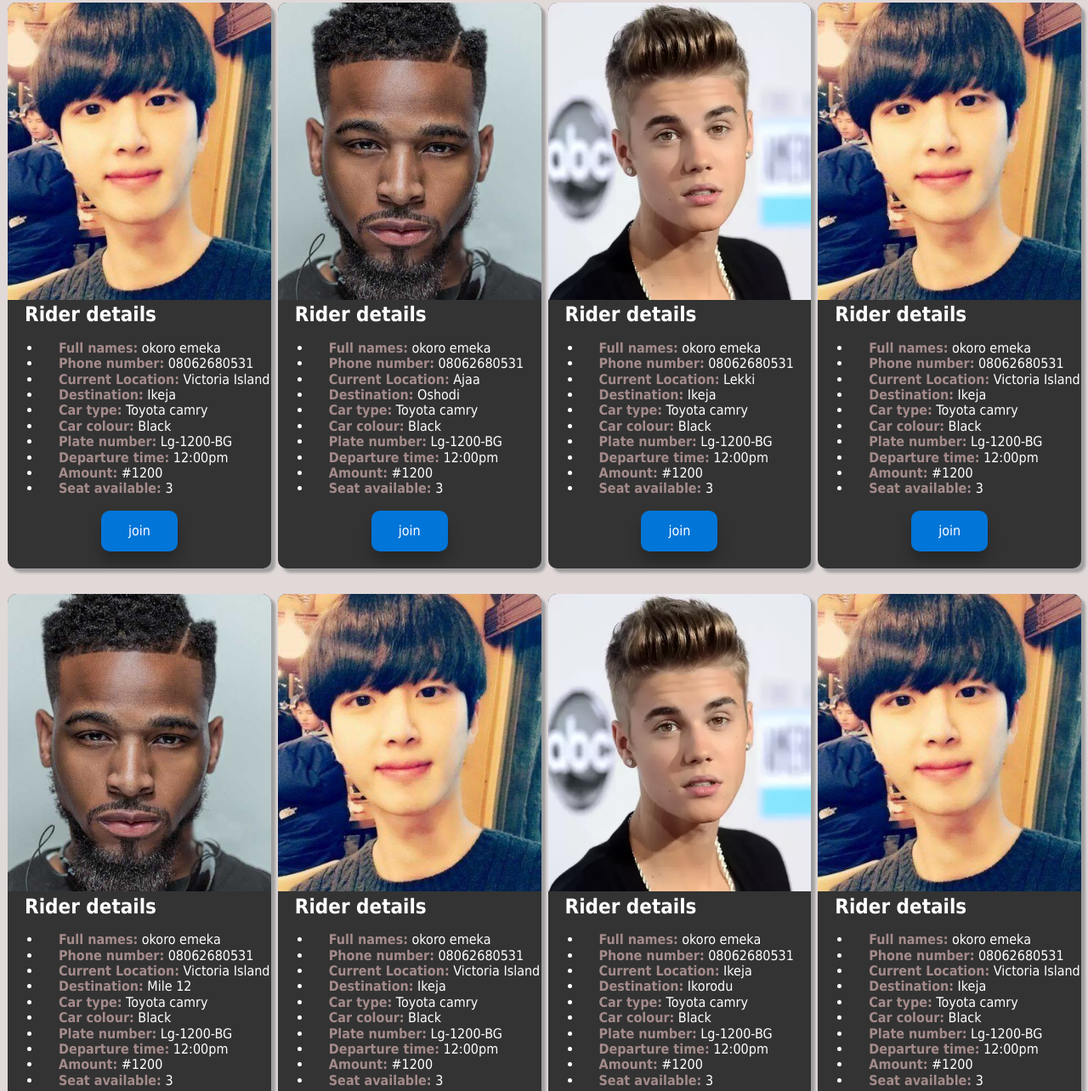
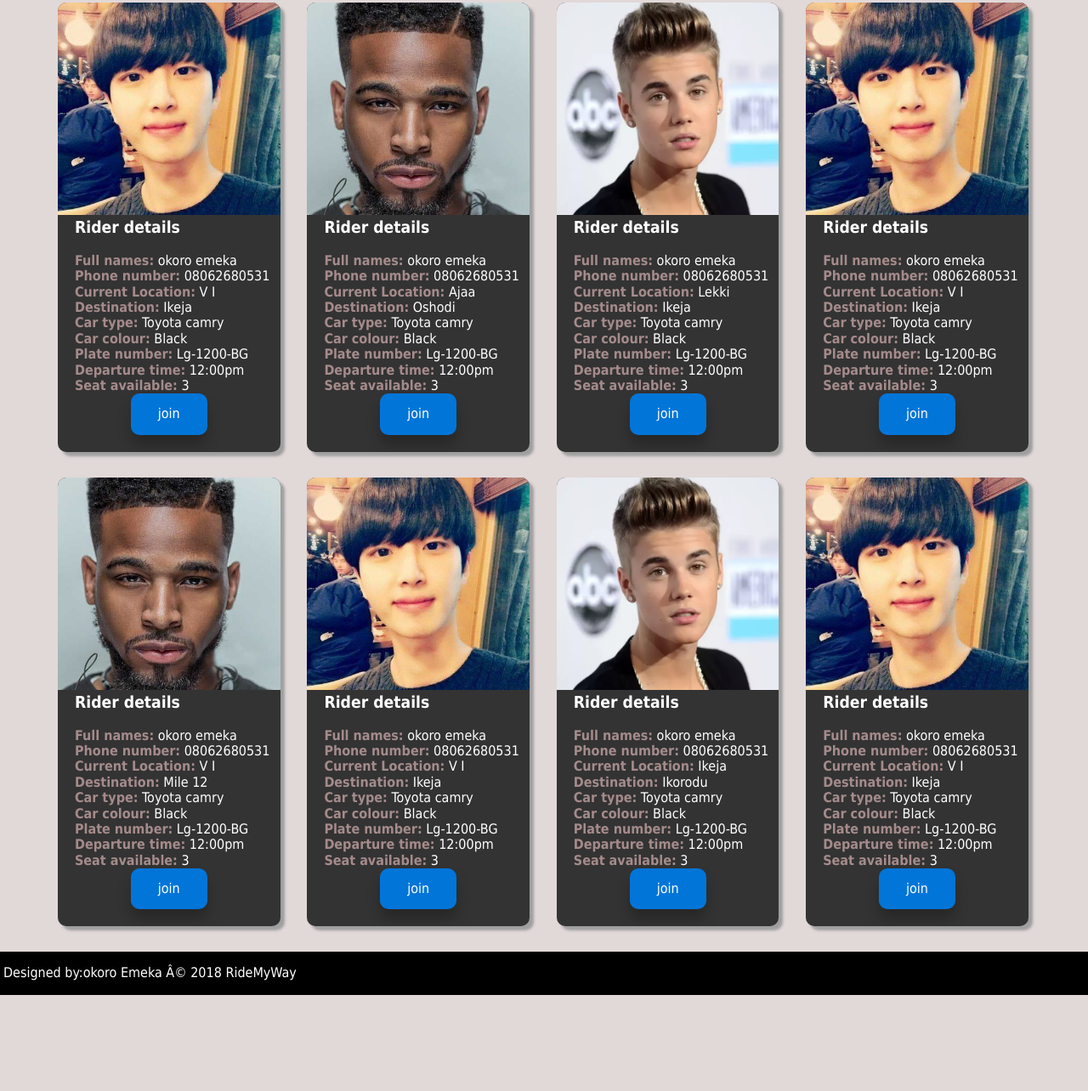
Before and after one commit to okoroemeka/Ride-my-way, a plain HTML site: page UI/availableRides.html in a window 1280 px wide. Shown: the part 463-1747 px from the top of the page at 85% size. After the commit the page ends 1634 px from the top, so only its background shows below. Drawn offline with nearby package versions, Linux system fonts and the light colour scheme.

Commit message:
fix(UI): fix page responsiveness

```diff
--- a/UI/availableRides.html
+++ b/UI/availableRides.html
@@ -38,7 +38,7 @@
 				</div>
 				<div class="row">
 					<div class="col-12" id="ride-offer-caption">
-						<h2>Available Ride offers</h2>
+						<h2>Ride offers</h2>
 					</div>
 				</div>
 
@@ -46,7 +46,7 @@
 				<div class="row cards-container">
 					<div class="col-3 cards-area">
 						<div class="row">
-							<div class="col-12 card">
+							<div class="col-10 card">
 								<img class="Rider-image" src="images/image1.jpg" alt="rider image">
 								<div class="person-details">
 									<p class="interesting-facts">Rider details</p>
@@ -57,7 +57,7 @@
 										<li>
 											<span class="facts">Phone number:</span> 08062680531</li>
 										<li>
-											<span class="facts">Current Location:</span> Victoria Island</li>
+											<span class="facts">Current Location:</span> V I</li>
 										<li>
 											<span class="facts">Destination:</span> Ikeja</li>
 										<li>
@@ -68,8 +68,6 @@
 											<span class="facts">Plate number:</span> Lg-1200-BG</li>
 										<li>
 											<span class="facts">Departure time:</span> 12:00pm</li>
-										<li>
-											<span class="facts">Amount:</span> #1200 </li>
 										<li>
 											<span class="facts">Seat available:</span> 3 </li>
 									</ul>
@@ -86,7 +84,7 @@
 					</div>
 					<div class="col-3 cards-area">
 						<div class="row">
-							<div class="col-12 card">
+							<div class="col-10 card">
 								<img class="Rider-image" src="images/image3.jpg" alt="rider image">
 								<div class="person-details">
 									<p class="interesting-facts">Rider details</p>
@@ -109,8 +107,6 @@
 										<li>
 											<span class="facts">Departure time:</span> 12:00pm</li>
 										<li>
-											<span class="facts">Amount:</span> #1200 </li>
-										<li>
 											<span class="facts">Seat available:</span> 3 </li>
 									</ul>
 								</div>
@@ -126,7 +122,7 @@
 					</div>
 					<div class="col-3 cards-area">
 						<div class="row">
-							<div class="col-12 card">
+							<div class="col-10 card">
 								<img class="Rider-image" src="images/image2.png" alt="rider image">
 								<div class="person-details">
 									<p class="interesting-facts">Rider details</p>
@@ -148,8 +144,7 @@
 											<span class="facts">Plate number:</span> Lg-1200-BG</li>
 										<li>
 											<span class="facts">Departure time:</span> 12:00pm</li>
-										<li>
-											<span class="facts">Amount:</span> #1200 </li>
+
 										<li>
 											<span class="facts">Seat available:</span> 3 </li>
 									</ul>
@@ -167,7 +162,7 @@
 					</div>
 					<div class="col-3 cards-area">
 						<div class="row">
-							<div class="col-12 card">
+							<div class="col-10 card">
 								<img class="Rider-image" src="images/image1.jpg" alt="rider image">
 								<div class="person-details">
 									<p class="interesting-facts">Rider details</p>
@@ -178,7 +173,7 @@
 										<li>
 											<span class="facts">Phone number:</span> 08062680531</li>
 										<li>
-											<span class="facts">Current Location:</span> Victoria Island</li>
+											<span class="facts">Current Location:</span> V I</li>
 										<li>
 											<span class="facts">Destination:</span> Ikeja</li>
 										<li>
@@ -189,8 +184,7 @@
 											<span class="facts">Plate number:</span> Lg-1200-BG</li>
 										<li>
 											<span class="facts">Departure time:</span> 12:00pm</li>
-										<li>
-											<span class="facts">Amount:</span> #1200 </li>
+
 										<li>
 											<span class="facts">Seat available:</span> 3 </li>
 									</ul>
@@ -209,7 +203,7 @@
 				<div class="row cards-container">
 					<div class="col-3 cards-area">
 						<div class="row">
-							<div class="col-12 card">
+							<div class="col-10 card">
 								<img class="Rider-image" src="images/image3.jpg" alt="rider image">
 								<div class="person-details">
 									<p class="interesting-facts">Rider details</p>
@@ -220,7 +214,7 @@
 										<li>
 											<span class="facts">Phone number:</span> 08062680531</li>
 										<li>
-											<span class="facts">Current Location:</span> Victoria Island</li>
+											<span class="facts">Current Location:</span> V I</li>
 										<li>
 											<span class="facts">Destination:</span> Mile 12</li>
 										<li>
@@ -231,8 +225,6 @@
 											<span class="facts">Plate number:</span> Lg-1200-BG</li>
 										<li>
 											<span class="facts">Departure time:</span> 12:00pm</li>
-										<li>
-											<span class="facts">Amount:</span> #1200 </li>
 										<li>
 											<span class="facts">Seat available:</span> 3 </li>
 									</ul>
@@ -249,7 +241,7 @@
 					</div>
 					<div class="col-3 cards-area">
 						<div class="row">
-							<div class="col-12 card">
+							<div class="col-10 card">
 								<img class="Rider-image" src="images/image1.jpg" alt="rider image">
 								<div class="person-details">
 									<p class="interesting-facts">Rider details</p>
@@ -260,7 +252,7 @@
 										<li>
 											<span class="facts">Phone number:</span> 08062680531</li>
 										<li>
-											<span class="facts">Current Location:</span> Victoria Island</li>
+											<span class="facts">Current Location:</span> V I</li>
 										<li>
 											<span class="facts">Destination:</span> Ikeja</li>
 										<li>
@@ -271,8 +263,6 @@
 											<span class="facts">Plate number:</span> Lg-1200-BG</li>
 										<li>
 											<span class="facts">Departure time:</span> 12:00pm</li>
-										<li>
-											<span class="facts">Amount:</span> #1200 </li>
 										<li>
 											<span class="facts">Seat available:</span> 3 </li>
 									</ul>
@@ -289,7 +279,7 @@
 					</div>
 					<div class="col-3 cards-area">
 						<div class="row">
-							<div class="col-12 card">
+							<div class="col-10 card">
 								<img class="Rider-image" src="images/image2.png" alt="rider image">
 								<div class="person-details">
 									<p class="interesting-facts">Rider details</p>
@@ -312,8 +302,6 @@
 										<li>
 											<span class="facts">Departure time:</span> 12:00pm</li>
 										<li>
-											<span class="facts">Amount:</span> #1200 </li>
-										<li>
 											<span class="facts">Seat available:</span> 3 </li>
 									</ul>
 								</div>
@@ -329,7 +317,7 @@
 					</div>
 					<div class="col-3 cards-area">
 						<div class="row">
-							<div class="col-12 card">
+							<div class="col-10 card">
 								<img class="Rider-image" src="images/image1.jpg" alt="rider image">
 								<div class="person-details">
 									<p class="interesting-facts">Rider details</p>
@@ -340,7 +328,7 @@
 										<li>
 											<span class="facts">Phone number:</span> 08062680531</li>
 										<li>
-											<span class="facts">Current Location:</span> Victoria Island</li>
+											<span class="facts">Current Location:</span> V I</li>
 										<li>
 											<span class="facts">Destination:</span> Ikeja</li>
 										<li>
@@ -351,8 +339,6 @@
 											<span class="facts">Plate number:</span> Lg-1200-BG</li>
 										<li>
 											<span class="facts">Departure time:</span> 12:00pm</li>
-										<li>
-											<span class="facts">Amount:</span> #1200 </li>
 										<li>
 											<span class="facts">Seat available:</span> 3 </li>
 									</ul>
--- a/UI/css/avialable.css
+++ b/UI/css/avialable.css
@@ -40,6 +40,9 @@ body, html{
 }
 .col-8{
 	width: 66.66%;
+}
+.col-10{
+    width: 91.66%;
 }
 .col-12{
     width: 100%;
@@ -105,8 +108,8 @@ body, html{
 
 /*cards style*/
 .cards-container{
-	margin: 30px 0px;
-	padding-left:5px;
+	margin: 30px 3%;
+	padding-left: 2%;
 }
 
 .card{
@@ -115,16 +118,17 @@ body, html{
 	color: #ffffff;
 	box-shadow: 5px 5px 3px 0px rgba(153,153,153,0.9);
 	border-radius: 10px;
+
 }
 img{
 	object-fit: cover;
 }
-.card-area{
-	height: 500px;
-}
-.person-details,.user-profile-details ul{
-	display: inline;
-	list-style-type: none;
+/*.card-area{
+	margin-right:3%;
+}*/
+.person-details ul,.user-profile-details ul{
+    display: inline;
+    list-style-type: none;
 
 }
 .facts,.profile-facts{
@@ -194,10 +198,14 @@ img{
 }
 .interesting-facts{
 	font-weight: bold;
-	font-size: 1.5em;
+	font-size: 1.2em;
 	margin: 0px 20px;
 }
-.Rider-image,.profile-image{
+.Rider-image{
+    width: 100%;
+    height: 250px;
+}
+.profile-image{
 	width: 100%;
 	height: 350px;
 }
--- a/UI/css/main.css
+++ b/UI/css/main.css
@@ -193,6 +193,9 @@ body, html{
         padding-top:3px;
         font-size: 10px;
     }
+    .container-body{
+        height: 1024px;
+    }
     .form-area-signin,.form-area-signup,
     .form-area-offer-ride,.form-area-request-ride{
         width: 100%;
```
Also changed, not shown: UI/viewCreatedRequest.html (+12 -12 lines).
